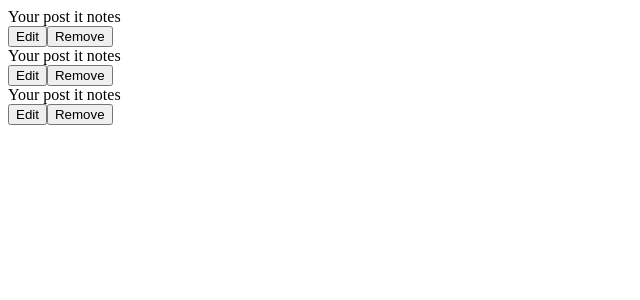
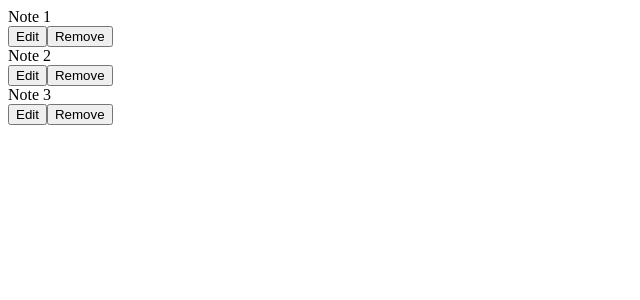
Before and after one commit to bgirlcoolcat/React-How-to, a React (Create React App) app: page / in a window 1280 px wide. Shown: the top 300 px of the page, without its empty margins (0-640 px from the left). Built offline with nearby package versions, Linux system fonts and the light colour scheme.

Commit message:
To access the data in-between the component tags in index.js, we use the children property

```diff
--- a/src/PostIt.js
+++ b/src/PostIt.js
@@ -20,10 +20,14 @@ class PostIt extends React.Component {
 // 4. We need to link the functions to the buttons.
   // To do this, you add an onClick attribute to the button (button onClick={this.edit}).
 
+// 5. To access the data in-between the component tags in index.js, we use the children property.
+  // Written as (this.props.children)
+  // This replaces the commentText placeholder text.
+
     render() {
         return (
             <div className="commentContainer">
-                <div className="commentText">Your post it notes</div>
+                <div className="commentText">{this.props.children}</div>
                 <button onClick={this.edit} classname="button-primary">Edit</button>
                 <button onClick={this.remove} className="button-danger">Remove</button>
             </div>
```
